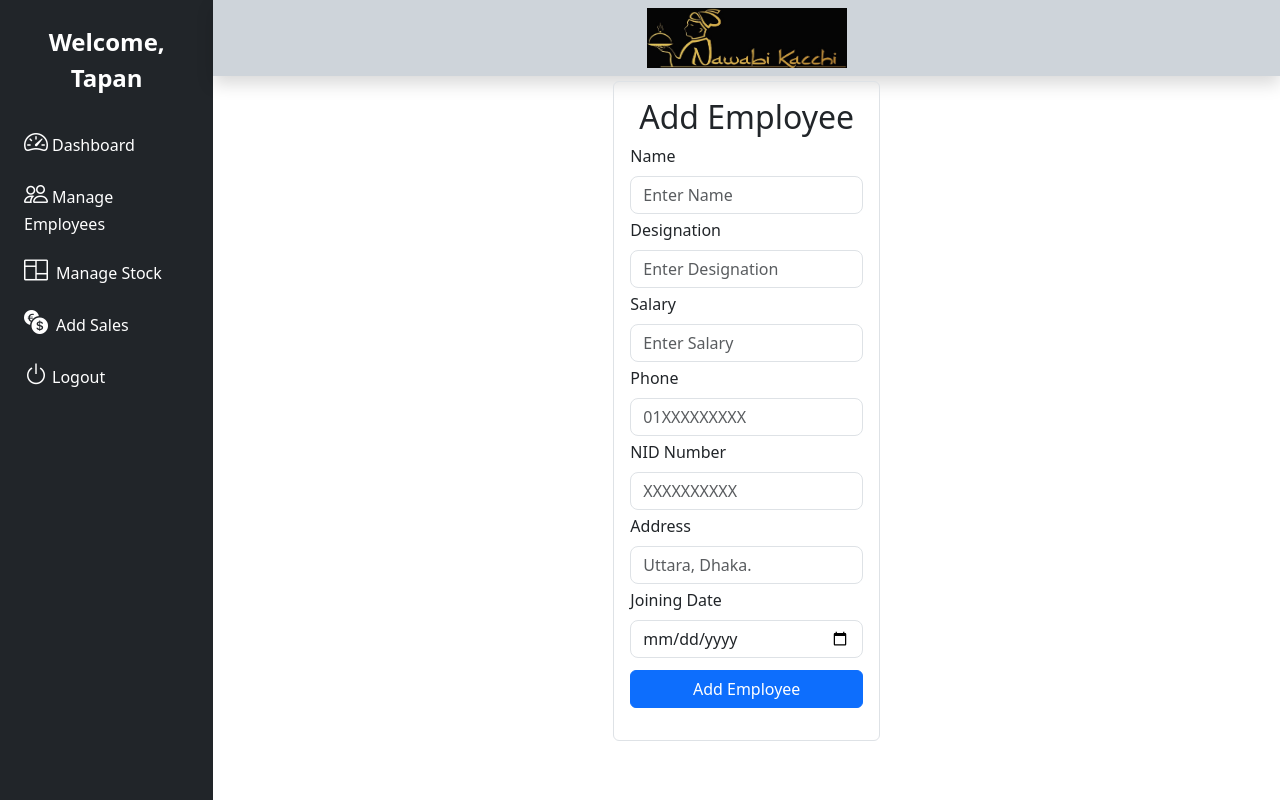
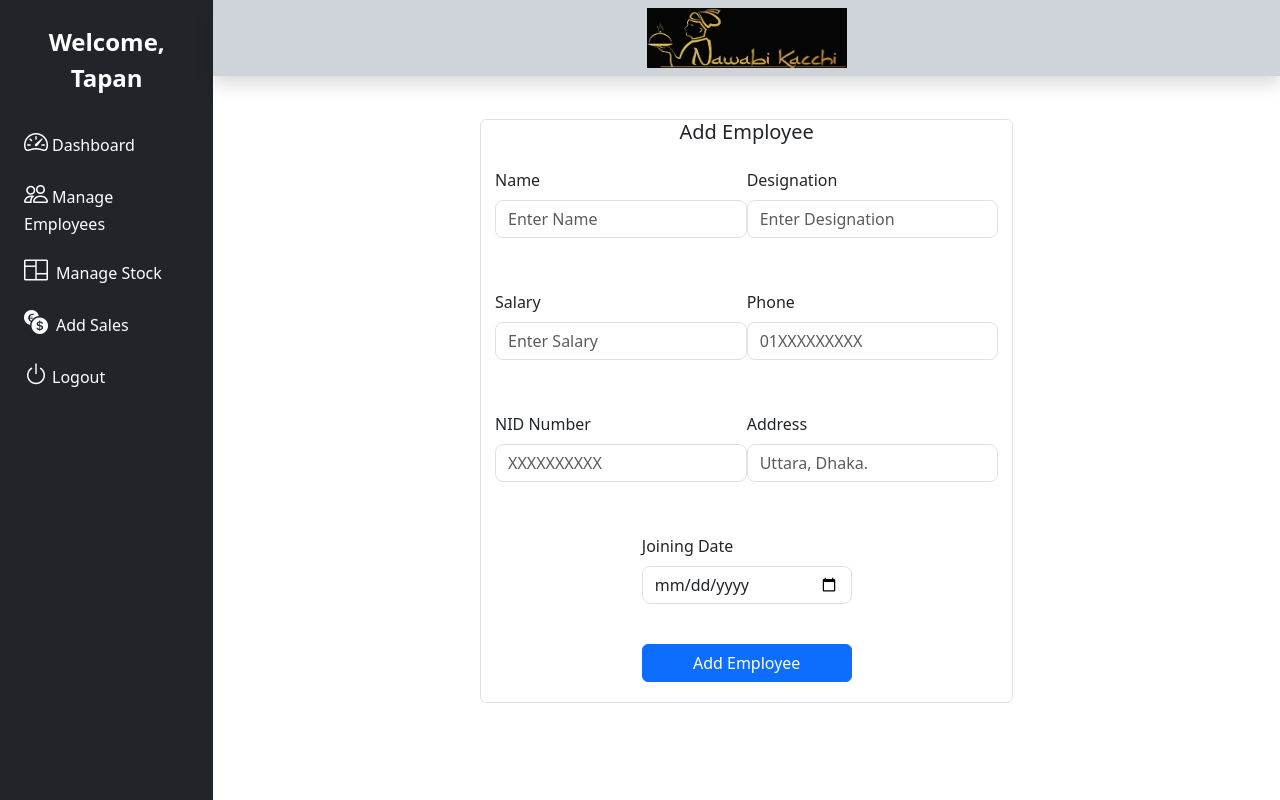
Before and after one commit to Tonmoy10/Inventory_Management_Frontend, a React (Vite) app: page /dashboard/add_employee in a window 1280 px wide. Built offline with nearby package versions, Linux system fonts and the light colour scheme; sample sign-in values are in the browser's storage.

Commit message:
More Verifications Added

```diff
--- a/index.html
+++ b/index.html
@@ -2,7 +2,7 @@
 <html lang="en">
   <head>
     <meta charset="UTF-8" />
-    <link rel="icon" type="image/svg+xml" href="./public/Images/logo2.jpg" />
+    <link rel="icon" type="image/svg+xml" href="Images/logo2.jpg" />
     <meta name="viewport" content="width=device-width, initial-scale=1.0" />
     <title>Nawabi Kacchi</title>
   </head>
--- a/src/components/AddEmployee.jsx
+++ b/src/components/AddEmployee.jsx
@@ -36,10 +36,11 @@ const AddEmployee = () => {
 
     return (
         <div className='d-flex justify-content-center align-items-center h-75 top-buffer'>
-            <div className='p-3 rounded w-25 border'>
-                <h2><center>Add Employee</center></h2>
+            <div className='rounded w-50 border m-2'>
+                <h5><center>Add Employee</center></h5>
                 <form className="row g-1" onSubmit={handleSubmit}>
-                    <div className="col-12">
+                    <div className='p-3 d-flex justify-content-around'>
+                    <div className="mb-3">
                             <label for="inputName" className="form-label">Name</label>
                             <input
                                 type="text"
@@ -51,7 +52,8 @@ const AddEmployee = () => {
                                 }
                             />
                         </div>
-                    <div className="col-12">
+
+                        <div className="mb-3">
                             <label for="inputPosition" className="form-label">Designation</label>
                             <input
                                 type="text"
@@ -64,7 +66,10 @@ const AddEmployee = () => {
                                 }
                             />
                         </div>
-                    <div className="col-12">
+
+                    </div>
+                    <div className='p-3 d-flex justify-content-around'>
+                        <div className="mb-3">
                             <label for="inputSalary" className="form-label">
                                 Salary
                             </label>
@@ -79,7 +84,8 @@ const AddEmployee = () => {
                                 }
                             />
                         </div>
-                    <div className="col-12">
+
+                        <div className="mb-3">
                             <label for="inputPhone" className="form-label">
                                 Phone
                             </label>
@@ -96,7 +102,9 @@ const AddEmployee = () => {
                                 }
                             />
                         </div>
-                    <div className="col-12">
+                    </div>
+                    <div className='p-3 d-flex justify-content-around'>
+                        <div className="mb-3">
                             <label for="inputNid" className="form-label">
                                 NID Number
                             </label>
@@ -113,7 +121,7 @@ const AddEmployee = () => {
                                 }
                             />
                         </div>
-                    <div className="col-12">
+                        <div className="mb-3">
                             <label for="inputAddress" className="form-label">
                                 Address
                             </label>
@@ -128,7 +136,9 @@ const AddEmployee = () => {
                                 }
                             />
                         </div>
-                    <div className="col-12">
+                    </div>
+                    <div className='p-3 d-flex justify-content-around'>
+                        <div className="col-5">
                             <label for="inputDate" className="form-label">
                                 Joining Date
                             </label>
@@ -142,12 +152,15 @@ const AddEmployee = () => {
                                 }
                             />
                         </div>
-                    <div className="col-12">
-                        <button type="submit" className="btn btn-primary w-100 mt-2">
+                    </div>
+                    <div className='p-3 d-flex justify-content-around'>
+                        <div className="col-5">
+                            <button type="submit" className="btn btn-primary w-100 mt-1">
                                 Add Employee
                             </button>
                         </div>
-                    <div className='text-danger mt-3'>
+                    </div>
+                    <div className='text-danger mt-1'>
                         <center><strong>{error && error}</strong></center>
                     </div>
                 </form>
--- a/src/components/AddItem.jsx
+++ b/src/components/AddItem.jsx
@@ -73,7 +73,7 @@ const AddItem = () => {
                         />
                     </div>
                     <div className="col-12">
-                        <label for="inputMin" className="form-label">Unit</label>
+                        <label for="inputMin" className="form-label">Minimum Quantity</label>
                         <input
                             type="text"
                             className="form-control rounded-3"
--- a/src/components/EditEmployee.jsx
+++ b/src/components/EditEmployee.jsx
@@ -54,7 +54,7 @@ const EditEmployee = () => {
 
   return (
     <div className='d-flex justify-content-center align-items-center h-75 top-buffer'>
-      <div className='rounded w-50 border item1 m-2'>
+      <div className='rounded w-50 border m-2'>
         <h6><center>Update Employee Info</center></h6>
         <form onSubmit={handleSubmit}>
           <div className='p-3 d-flex justify-content-around'>
```
Lines whose indentation alone changed are shown as unchanged.
